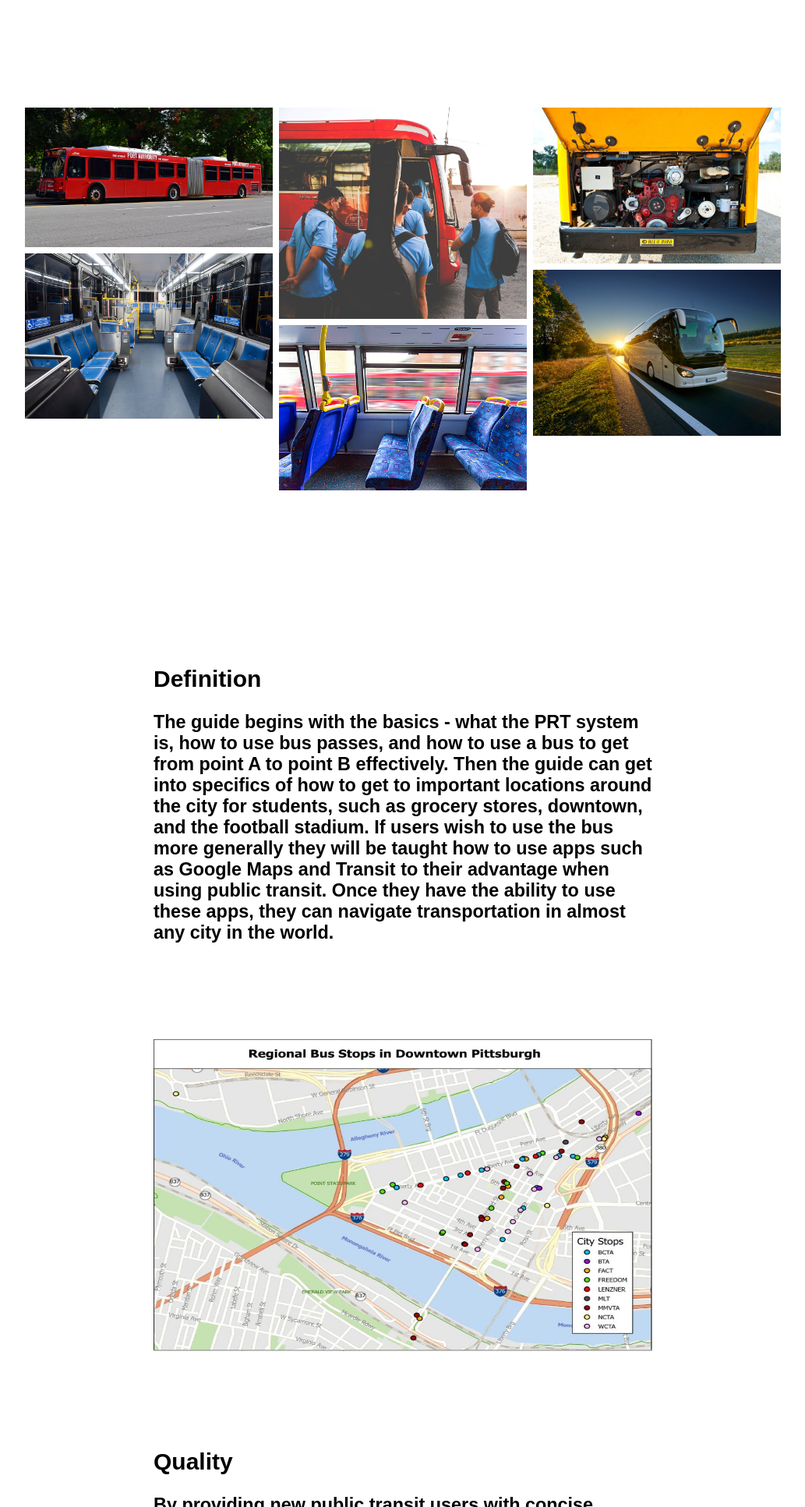
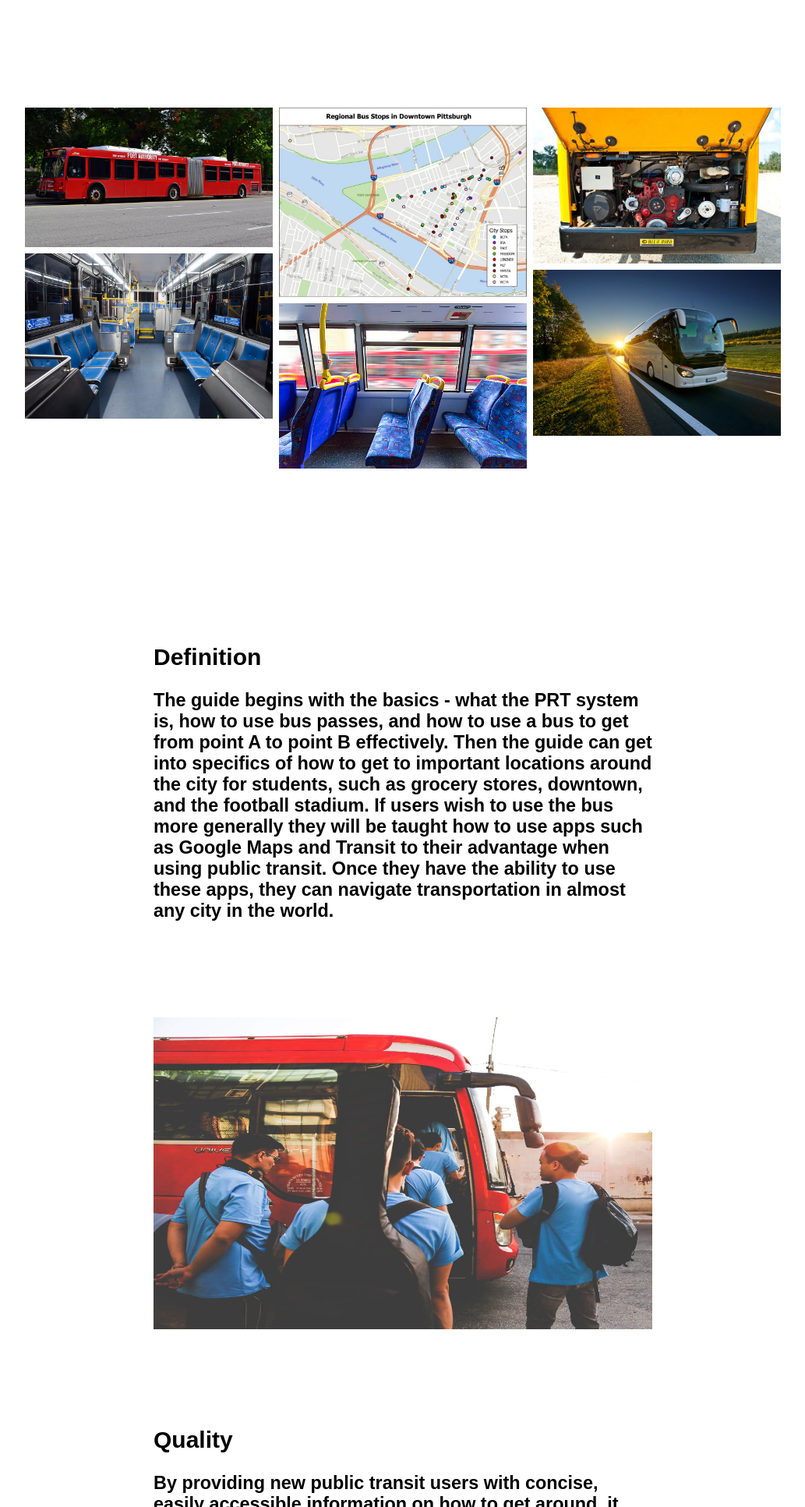
Before and after one commit to SahilPatel81/ElevatorPitch2, a plain HTML site: page index.html in a window 1280 px wide. Shown: the part 1320-3253 px from the top of the page at 78% size, without its empty margins (123-1156 px from the left). Drawn offline with Linux system fonts and the light colour scheme.

Commit message:
Add files via upload

```diff
--- a/index.html
+++ b/index.html
@@ -53,7 +53,7 @@ BTW. You can leave these faded comments be, or delete them. They are but road si
     <img src="businside.jpg" alt= "descibe image here for accessibility issues">
         </div>
 <div class="column">
-    <img src="peoplebus.jpg" alt= "descibe image here for accessibility issues">
+    <img src="busroutes.jpg" alt= "descibe image here for accessibility issues">
     <img src="businside2.jpg" alt= "descibe image here for accessibility issues">
         </div>
 <div class="column">
@@ -76,7 +76,7 @@ BTW. You can leave these faded comments be, or delete them. They are but road si
 
     <!--Replace the image here. You can also control image width and height %.-->
 
- <img src="busroutes.jpg" alt="descibe image here for accessibility issues" class="center-img" style="width:50%;height:50%;">
+ <img src="peoplebus.jpg" alt="descibe image here for accessibility issues" class="center-img" style="width:50%;height:50%;">
 
 
 
```
